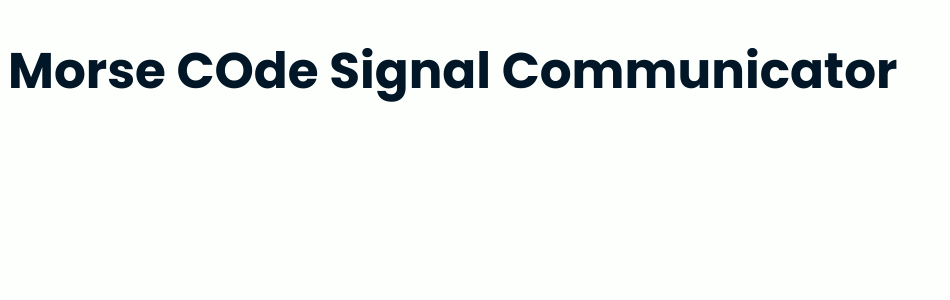
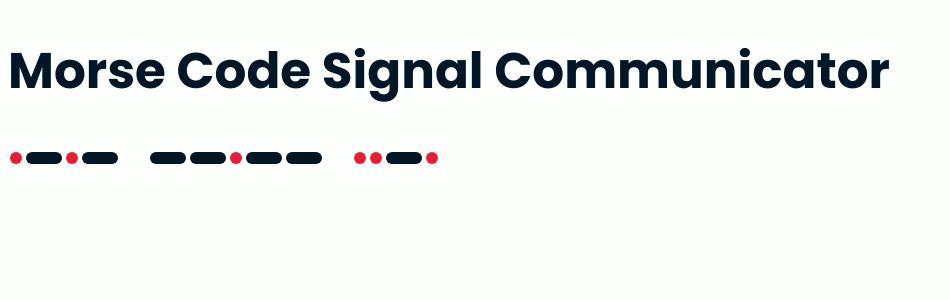
Before and after one commit to ki8yk8/morse, a React (Vite) app: page / in a window 1280 px wide. Shown: the top 300 px of the page, without its empty margins (0-950 px from the left). Built offline with nearby package versions, Linux system fonts and the light colour scheme.

Commit message:
adds morse code paragraph component

```diff
--- a/src/app.jsx
+++ b/src/app.jsx
@@ -1,7 +1,22 @@
 import "./app.css";
+import DotDash from "./components/dot-dash/dot-dash";
 
 function App() {
-	return <h1>Morse COde Signal Communicator</h1>;
+	return (
+		<>
+			<h1>Morse Code Signal Communicator</h1>
+			<p>
+				<DotDash
+					content=".-.- --.-- ..-."
+					colors={[
+						"var(--color-red-pantone)",
+						"var(--color-rich-black)",
+						"transparent",
+					]}
+				/>
+			</p>
+		</>
+	);
 }
 
 export default App;
--- /dev/null
+++ b/src/components/dot-dash/dot-dash.jsx
@@ -0,0 +1,38 @@
+import "./style.css";
+
+const class_name_mapping = {
+	".": "dot-dash__span--dot",
+	"-": "dot-dash__span--dash",
+	" ": "dot-dash__span--space",
+};
+
+const color_mapping = {
+	".": 0,
+	"-": 1,
+	" ": 2,
+};
+
+// colors = [dot-color, dash-color]
+export default function DotDash({
+	content,
+	colors = [
+		"var(--color-rich-black)",
+		"var(--color-rich-black)",
+		"transparent",
+	],
+}) {
+	return (
+		<>
+			{content.split("").map((item, index) => (
+				<span
+					key={index}
+					className={`dot-dash__span ${class_name_mapping[item]}`}
+					style={{
+						backgroundColor: colors[color_mapping[item]],
+						color: colors[color_mapping[item]],
+					}}
+				/>
+			))}
+		</>
+	);
+}
--- /dev/null
+++ b/src/components/dot-dash/style.css
@@ -0,0 +1,18 @@
+.dot-dash__span {
+	display: inline-block;
+	height: 0.6rem;
+	margin: 0 0.1rem;
+	border-radius: 0.3rem;
+}
+
+.dot-dash__span--dot {
+	width: 0.6rem;
+}
+
+.dot-dash__span--dash {
+	width: 1.8rem;
+}
+
+.dot-dash__span--space {
+	width: 1.2rem;
+}
--- a/src/index.css
+++ b/src/index.css
@@ -4,6 +4,8 @@
 	--color-light-sea-green: #2ec4b6;
 	--color-red-pantone: #e71d36;
 	--color-orange-peel: #ff9f1c;
+	--color-dark-pastel-green: #20bf55;
+	--color-medium-slate-blue: #7765e3;
 
 	font-size: 20px;
 	font-family: "Poppins", sans-serif;
```
